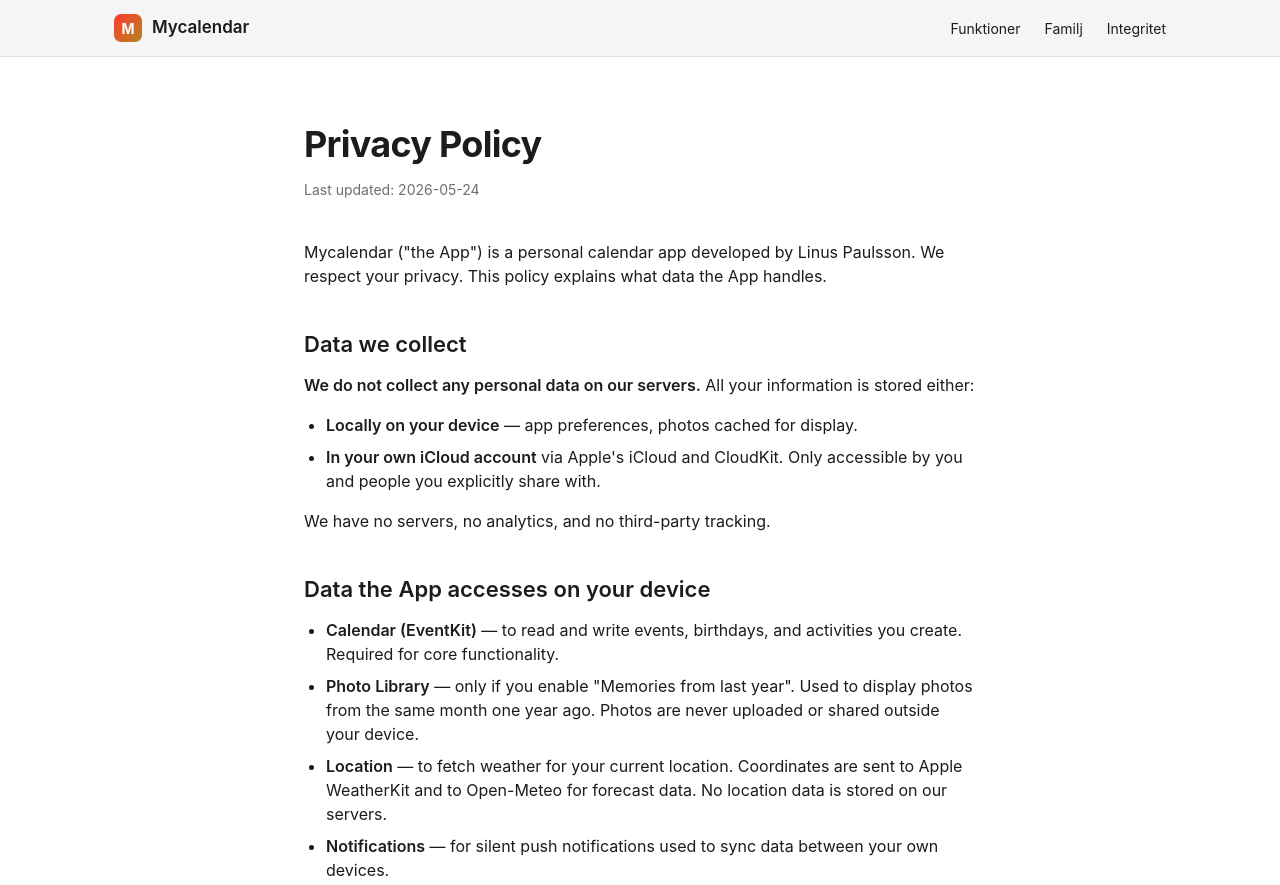
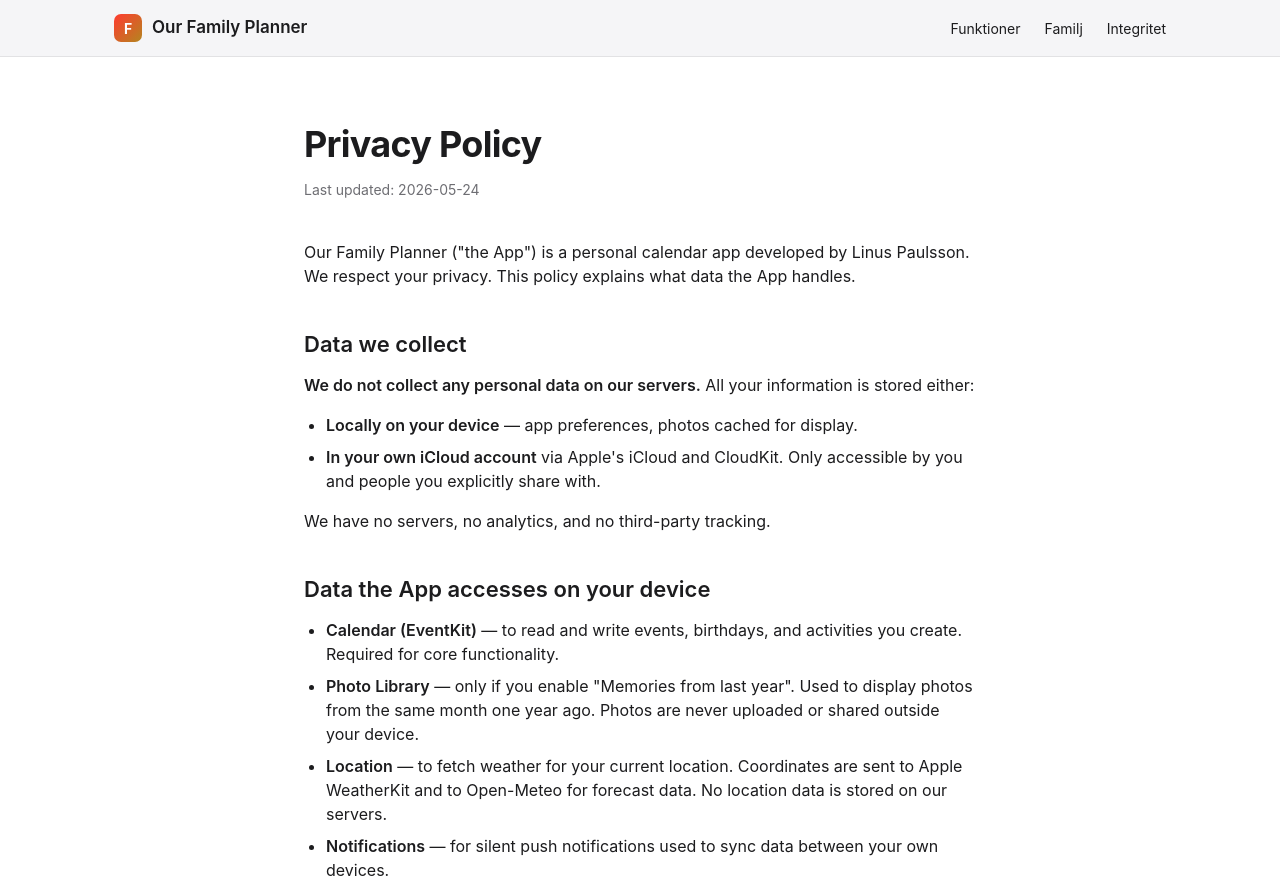
Before and after one commit to linuspaulsson2/mycalendar-app, a plain HTML site: page privacy.html in a window 1280 px wide. Shown: the top 885 px of the page. Drawn offline with Linux system fonts and the light colour scheme.

Commit message:
Rename app to Our Family Planner

```diff
--- a/privacy.html
+++ b/privacy.html
@@ -3,7 +3,7 @@
 <head>
   <meta charset="UTF-8" />
   <meta name="viewport" content="width=device-width, initial-scale=1.0" />
-  <title>Privacy Policy — Mycalendar</title>
+  <title>Privacy Policy — Our Family Planner</title>
   <link rel="stylesheet" href="style.css" />
 </head>
 <body>
@@ -11,8 +11,8 @@
   <nav>
     <div class="inner">
       <a href="/myfamilycalendar/" class="brand">
-        <span class="logo">M</span>
-        <span>Mycalendar</span>
+        <span class="logo">F</span>
+        <span>Our Family Planner</span>
       </a>
       <div class="links">
         <a href="/myfamilycalendar/#features">Funktioner</a>
@@ -28,7 +28,7 @@
       <div class="updated">Last updated: 2026-05-24</div>
 
       <p>
-        Mycalendar ("the App") is a personal calendar app developed by Linus Paulsson.
+        Our Family Planner ("the App") is a personal calendar app developed by Linus Paulsson.
         We respect your privacy. This policy explains what data the App handles.
       </p>
 
@@ -82,7 +82,7 @@
         Questions about this policy: <a href="mailto:linus@belean.nu">linus@belean.nu</a>
       </p>
 
-      <a href="/myfamilycalendar/" class="back">← Back to Mycalendar</a>
+      <a href="/myfamilycalendar/" class="back">← Back to Our Family Planner</a>
     </div>
   </section>
 
```
Also changed, not shown: index.html (+3 -3 lines).
